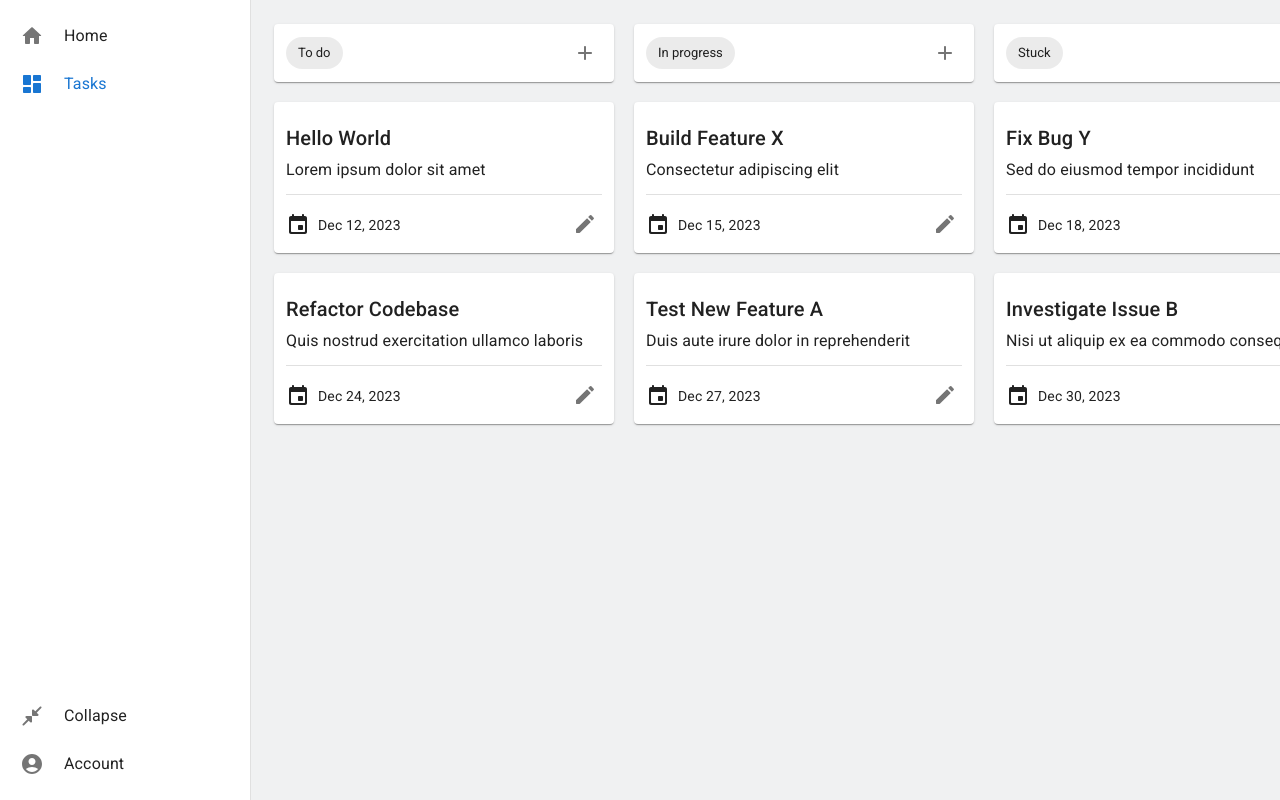
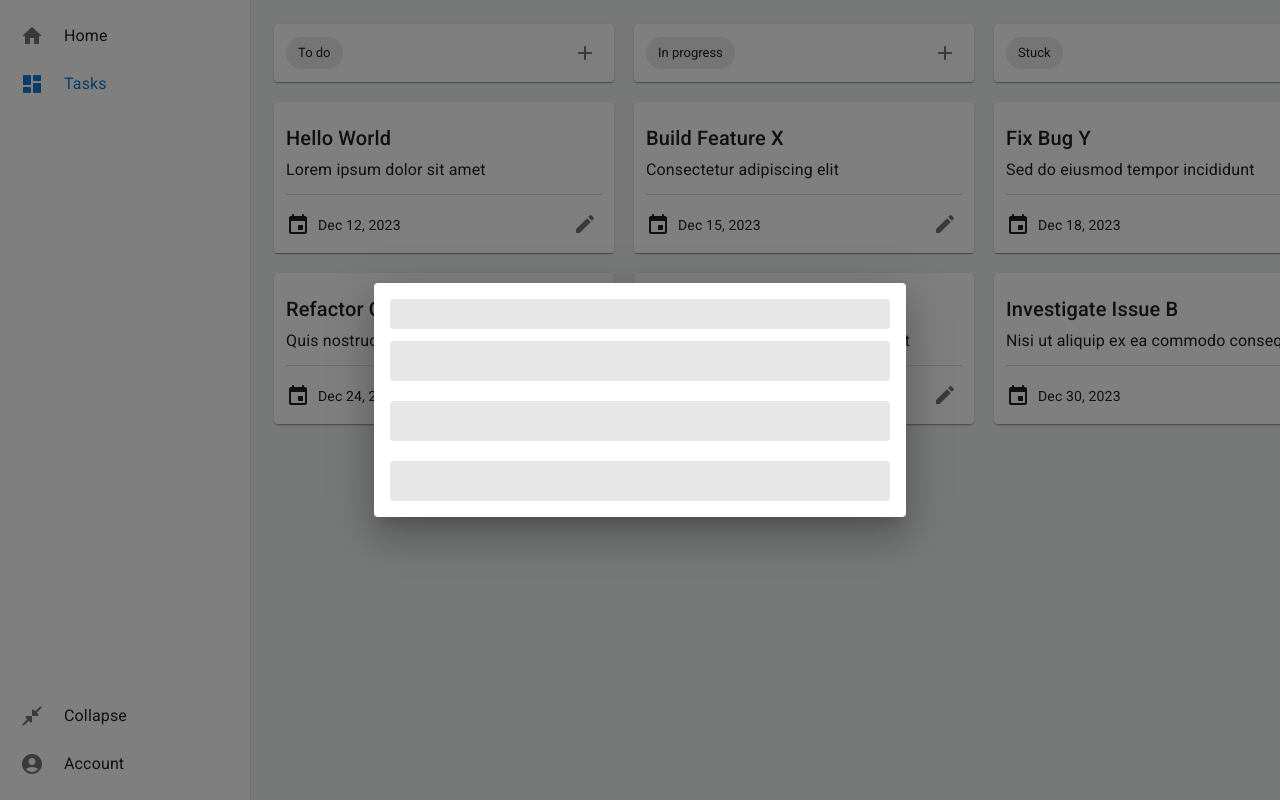
Before and after one commit to isemilia/task-management, a React (Vite) app: page /tasks in a window 1280 px wide. Both pictures are taken after a click on the button 585 px from the left and 224 px from the top of the page. Shown: the top 800 px of the page. Built offline with nearby package versions, Linux system fonts and the light colour scheme.

Commit message:
Create skeleton

```diff
--- /dev/null
+++ b/src/components/skeleton/index.tsx
@@ -0,0 +1,3 @@
+import TaskModalSkeleton from "./task-modal-skeleton";
+
+export { TaskModalSkeleton }
--- /dev/null
+++ b/src/components/skeleton/task-modal-skeleton/index.tsx
@@ -0,0 +1,21 @@
+import { FormLayout } from '@/ui/layouts/form';
+import ModalTitle from '@/ui/modal/components/modal-title';
+import { Skeleton } from '@mui/material';
+import { FC } from 'react';
+
+const TaskModalSkeleton: FC = () => {
+    return (
+        <>
+            <ModalTitle>
+                <Skeleton variant={'rounded'} height={'30px'} />
+            </ModalTitle>
+            <FormLayout>
+                <Skeleton variant={'rounded'} height={'40px'} />
+                <Skeleton variant={'rounded'} height={'40px'} />
+                <Skeleton variant={'rounded'} height={'40px'} />
+            </FormLayout>
+        </>
+    )
+}
+
+export default TaskModalSkeleton
--- /dev/null
+++ b/src/features/edit-task/index.tsx
@@ -0,0 +1,32 @@
+import TaskForm from "@/components/task-form"
+import { ITaskFormData } from "@/components/task-form/model/task-form.type"
+import Modal from "@/ui/modal"
+import ModalTitle from "@/ui/modal/components/modal-title"
+import { FC, useState } from "react"
+import { IEditTaskProps } from "./model/edit-task.type"
+import { TaskModalSkeleton } from "@/components/skeleton"
+
+const EditTask: FC<IEditTaskProps> = ({ isOpen, handleToggle, id }) => {
+    const [defaults, setDefaults] = useState<Partial<ITaskFormData>>({});
+
+    const handleSubmit = (data: ITaskFormData) => {
+        console.log(data);
+    }
+
+    return (
+        <Modal isOpen={isOpen} handleToggle={handleToggle}>
+            {!id
+                ? (
+                    <>
+                        <ModalTitle>New task</ModalTitle>
+                        <TaskForm defaultValues={defaults} handleSubmit={handleSubmit} />
+                    </>
+                )
+                : <TaskModalSkeleton />
+            }
+
+        </Modal>
+    )
+}
+
+export default EditTask
--- a/src/pages/tasks/index.tsx
+++ b/src/pages/tasks/index.tsx
@@ -6,6 +6,7 @@ import { Column } from "@/pages/tasks/model/tasks.style";
 import TaskCard from "@/components/task-card";
 import ColumnHeader from "@/pages/tasks/components/column-header";
 import { testTasks, testStatuses } from "@/shared/model/data/data";
+import EditTask from "@/features/edit-task";
 
 const Tasks: FC = () => {
 	const [currentTask, setCurrentTask] = useState<null | number>(null);
@@ -55,6 +56,10 @@ const Tasks: FC = () => {
 				defaultValues={
 					currentStatus ? { status: currentStatus } : undefined
 				} />
+			<EditTask
+				isOpen={isEditModalOpen}
+				handleToggle={() => setEditModalOpen(state => !state)}
+				id={currentTask} />
 		</Box>
 	)
 }
--- a/src/ui/modal/components/modal-title/index.tsx
+++ b/src/ui/modal/components/modal-title/index.tsx
@@ -4,7 +4,7 @@ import { Typography } from "@mui/material";
 
 const ModalTitle: FC<{ children: ReactNode }> = ({ children }) => {
     return (
-        <Typography variant={'h5'} component={'h2'}>
+        <Typography sx={{ marginBottom: ({ spacing }) => spacing(3) }} variant={'h5'} component={'h2'}>
             {children}
         </Typography>
     )
```
Also changed, not shown: src/features/edit-task/model/edit-task.type.ts (added, +9 -0 lines).
